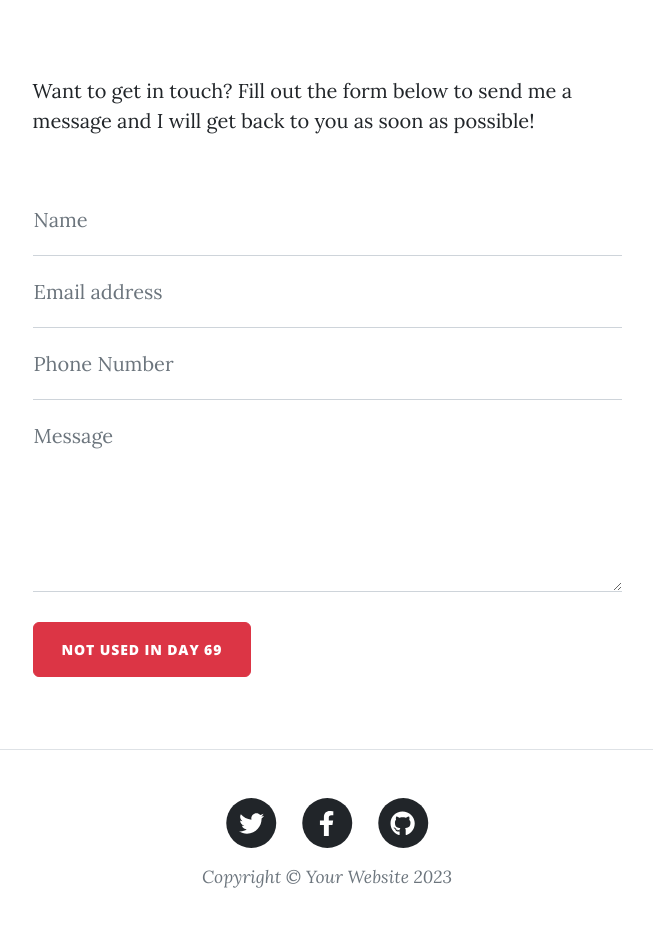
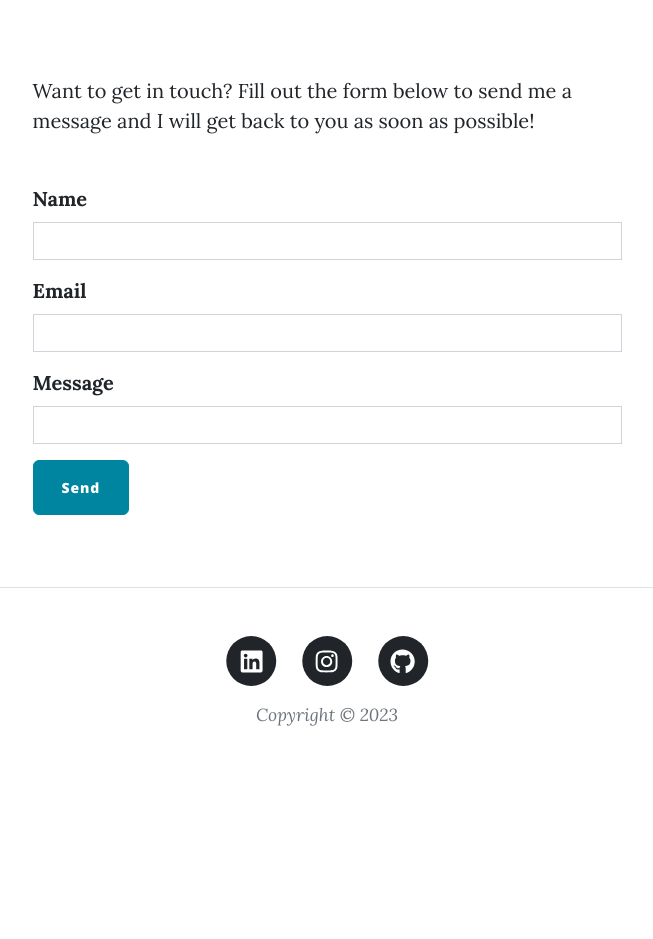
Before and after one commit to AlexCraciun6/blog-with-users, a Flask app: page /contact in a window 1280 px wide. Shown: the part 536-1475 px from the top of the page, without its empty margins (313-966 px from the left). After the commit the page ends 1262 px from the top, so only its background shows below. Run offline with Flask 3, Linux system fonts and the light colour scheme; some libraries are stand-ins or nearby versions.

Commit message:
Make contact work and add personal information

```diff
--- a/forms.py
+++ b/forms.py
@@ -1,6 +1,6 @@
 from flask_wtf import FlaskForm
-from wtforms import StringField, SubmitField, PasswordField
-from wtforms.validators import DataRequired, URL
+from wtforms import StringField, SubmitField, PasswordField, EmailField
+from wtforms.validators import DataRequired, URL, Email
 from flask_ckeditor import CKEditorField
 
 
@@ -35,3 +35,10 @@ class LoginForm(FlaskForm):
 class CommentForm(FlaskForm):
     body = CKEditorField("Comment", validators=[DataRequired()])
     submit = SubmitField("Submit Comment")
+
+
+class ContactForm(FlaskForm):
+    name = StringField("Name", validators=[DataRequired()])
+    email = EmailField("Email", validators=[DataRequired(), Email()])
+    message = StringField("Message", validators=[DataRequired()])
+    submit = SubmitField("Send")
--- a/main.py
+++ b/main.py
@@ -9,8 +9,11 @@ from functools import wraps
 from werkzeug.security import generate_password_hash, check_password_hash
 from sqlalchemy.orm import relationship
 import os
+import smtplib
+
+import forms
 # Import your forms from the forms.py
-from forms import CreatePostForm, RegisterForm, LoginForm, CommentForm
+from forms import CreatePostForm, RegisterForm, LoginForm, CommentForm, ContactForm
 
 '''
 Make sure the required packages are installed:
@@ -257,9 +260,27 @@ def about():
     return render_template("about.html")
 
 
-@app.route("/contact")
+@app.route("/contact", methods=['POST', 'GET'])
 def contact():
-    return render_template("contact.html")
+    form = ContactForm()
+    if form.validate_on_submit():
+
+        msg = f"Subject:Contact\n\nName: {form.name.data}\n" \
+              f"Email: {form.email.data}\n" \
+              f"Message: {form.message.data}"
+        my_email = "test.python.alex00@gmail.com"
+        password = "zacsihnyludalsbc"
+
+        with smtplib.SMTP("smtp.gmail.com", port=587) as connection:
+            connection.starttls()
+            connection.login(user=my_email, password=password)
+            connection.sendmail(from_addr=my_email,
+                                to_addrs="alexcraciun03@gmail.com",
+                                msg=msg)
+
+        return redirect(url_for('get_all_posts'))
+    else:
+        return render_template("contact.html", form=form)
 
 
 if __name__ == "__main__":
--- a/templates/contact.html
+++ b/templates/contact.html
@@ -1,3 +1,4 @@
+{% from "bootstrap5/form.html" import render_form %}
 {% include "header.html" %}
 
 <!-- Page Header-->
@@ -9,7 +10,7 @@
     <div class="row gx-4 gx-lg-5 justify-content-center">
       <div class="col-md-10 col-lg-8 col-xl-7">
         <div class="page-heading">
-          {% if msg_sent: %}
+          {% if false %}
           <h1>Successfully sent your message</h1>
           {% else: %}
           <h1>Contact Me</h1>
@@ -30,67 +31,9 @@
           I will get back to you as soon as possible!
         </p>
         <div class="my-5">
-          <!-- * * * * * * * * * * * * * * *-->
-          <!-- * * Simplified SB Contact Form for the Tutorial* *-->
-          <form
-            id="contactForm"
-            name="sentMessage"
-            action="{{ url_for('contact') }}"
-            method="post"
-          >
-            <div class="form-floating">
-              <input
-                class="form-control"
-                id="name"
-                name="name"
-                type="text"
-                placeholder="Enter your name..."
-                required
-              />
-              <label for="name">Name</label>
-            </div>
-            <div class="form-floating">
-              <input
-                class="form-control"
-                id="email"
-                name="email"
-                type="email"
-                placeholder="Enter your email..."
-                required
-              />
-              <label for="email">Email address</label>
-            </div>
-            <div class="form-floating">
-              <input
-                class="form-control"
-                id="phone"
-                name="phone"
-                type="tel"
-                placeholder="Enter your phone number..."
-                required
-              />
-              <label for="phone">Phone Number</label>
-            </div>
-            <div class="form-floating">
-              <textarea
-                class="form-control"
-                id="message"
-                name="message"
-                placeholder="Enter your message here..."
-                required
-                style="height: 12rem"
-              ></textarea>
-              <label for="message">Message</label>
-            </div>
-            <br />
-            <button
-              class="btn btn-danger text-uppercase"
-              id="submitButton"
-              type="submit"
-            >
-              NOT USED in Day 69
-            </button>
-          </form>
+
+            {{ render_form(form, novalidate=True, button_map={"submit": "primary"}) }}
+
         </div>
       </div>
     </div>
--- a/templates/footer.html
+++ b/templates/footer.html
@@ -5,23 +5,23 @@
                   <div class="col-md-10 col-lg-8 col-xl-7">
                       <ul class="list-inline text-center">
                           <li class="list-inline-item">
-                              <a href="#!">
+                              <a href="https://www.linkedin.com/in/alexandru-craciun-20a377269/">
                                   <span class="fa-stack fa-lg">
                                       <i class="fas fa-circle fa-stack-2x"></i>
-                                      <i class="fab fa-twitter fa-stack-1x fa-inverse"></i>
+                                      <i class="fab fa-linkedin fa-stack-1x fa-inverse"></i>
                                   </span>
                               </a>
                           </li>
                           <li class="list-inline-item">
-                              <a href="#!">
+                              <a href="https://www.instagram.com/alexcraciun31/?hl=en">
                                   <span class="fa-stack fa-lg">
                                       <i class="fas fa-circle fa-stack-2x"></i>
-                                      <i class="fab fa-facebook-f fa-stack-1x fa-inverse"></i>
+                                      <i class="fab fa-instagram fa-stack-1x fa-inverse"></i>
                                   </span>
                               </a>
                           </li>
                           <li class="list-inline-item">
-                              <a href="#!">
+                              <a href="https://github.com/AlexCraciun6">
                                   <span class="fa-stack fa-lg">
                                       <i class="fas fa-circle fa-stack-2x"></i>
                                       <i class="fab fa-github fa-stack-1x fa-inverse"></i>
@@ -29,7 +29,7 @@
                               </a>
                           </li>
                       </ul>
-                      <div class="small text-center text-muted fst-italic">Copyright &copy; Your Website 2023</div>
+                      <div class="small text-center text-muted fst-italic">Copyright &copy; 2023</div>
                   </div>
               </div>
           </div>
--- a/templates/header.html
+++ b/templates/header.html
@@ -8,7 +8,7 @@
     />
     <meta name="description" content="" />
     <meta name="author" content="" />
-    <title>Angela's Blog</title>
+    <title>Alex's Blog</title>
     {% block styles %}
     <!-- Load Bootstrap-Flask CSS here -->
     {{ bootstrap.load_css() }}
--- a/templates/index.html
+++ b/templates/index.html
@@ -9,8 +9,8 @@
     <div class="row gx-4 gx-lg-5 justify-content-center">
       <div class="col-md-10 col-lg-8 col-xl-7">
         <div class="site-heading">
-          <h1>Angela's Blog</h1>
-          <span class="subheading">A collection of random musings.</span>
+          <h1>Alex's Blog</h1>
+          <span class="subheading">Embark on a Tech Odyssey: Navigating the Digital Frontier, One Line of Code at a Time.</span>
         </div>
       </div>
     </div>
```
Also changed, not shown: templates/about.html (+10 -12 lines).
